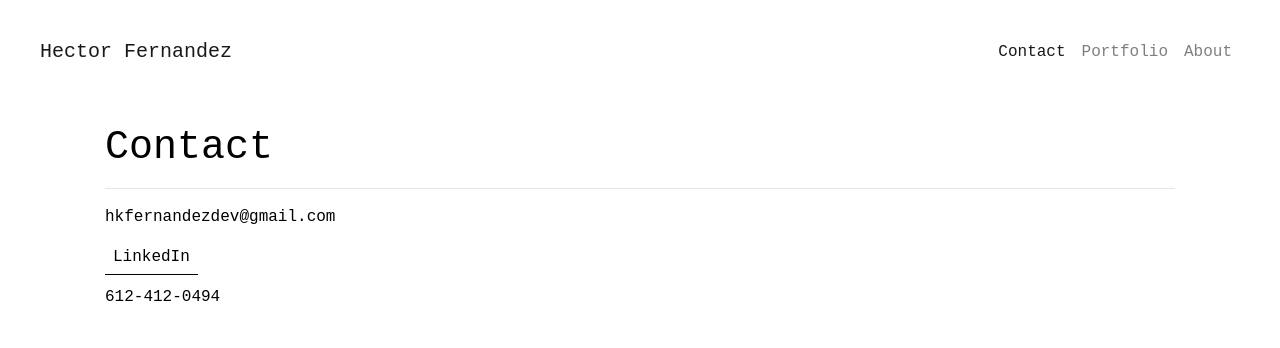
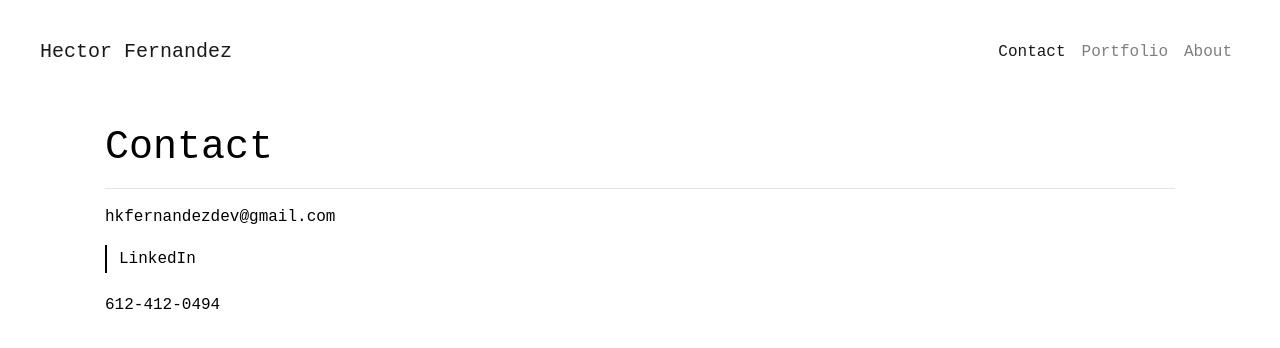
Before and after one commit to hkfernandez/Portfolio, a plain HTML site: page contact.html in a window 1280 px wide. Drawn offline with nearby package versions, Linux system fonts and the light colour scheme.

Commit message:
Update linkin link / update button formatting

```diff
--- a/assets/style/style.css
+++ b/assets/style/style.css
@@ -55,13 +55,29 @@ body {
 }
 
 .button {
+	display: inline-block;
 	color: black;
-	border-bottom: 1px solid black;
-	padding: .5em;
+	border-left: 2px solid black;
+	/* border-right: 1px solid black; */
+	padding: .125em .75em;
 	/* margin: .5em; */
-	margin-bottom: 1.5em;
+	margin-bottom: .25em;
 	font-weight: 500;
 }
+.button:link {
+	color: black;
+  }
+  a:visited {
+	color: black;
+  }
+  a:hover {
+	font-weight: 700;
+	text-decoration: none;
+  }
+
+  a:active {
+	font-style: italic;
+  }
 
 p {
 	margin-top: 1em;
--- a/contact.html
+++ b/contact.html
@@ -49,7 +49,7 @@
                     <H1>Contact</H1>
                     <hr>
                     <p>hkfernandezdev@gmail.com</p>
-                    <a href=" www.linkedin.com/in/hector-k-fernandez" class='button' target="blank">LinkedIn</a>
+                    <a href="https://www.linkedin.com/in/hector-fernandez-a831461b7/" class='button' target="blank">LinkedIn</a>
                     <p>612-412-0494</p>
                 </div>
             </div>
```
